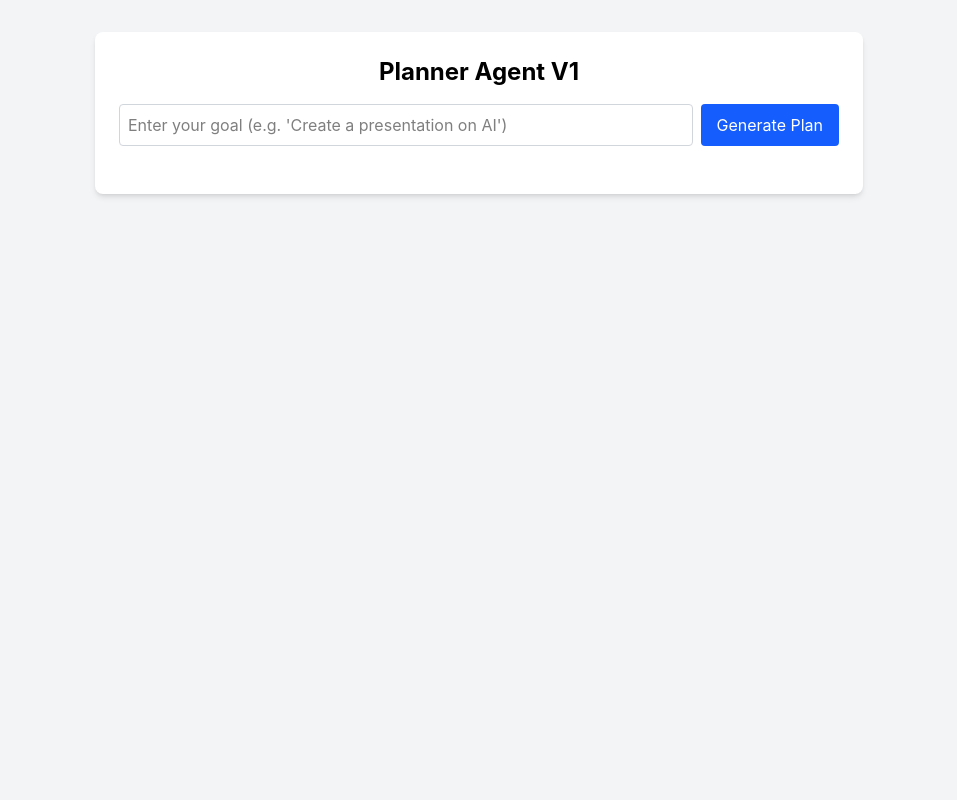
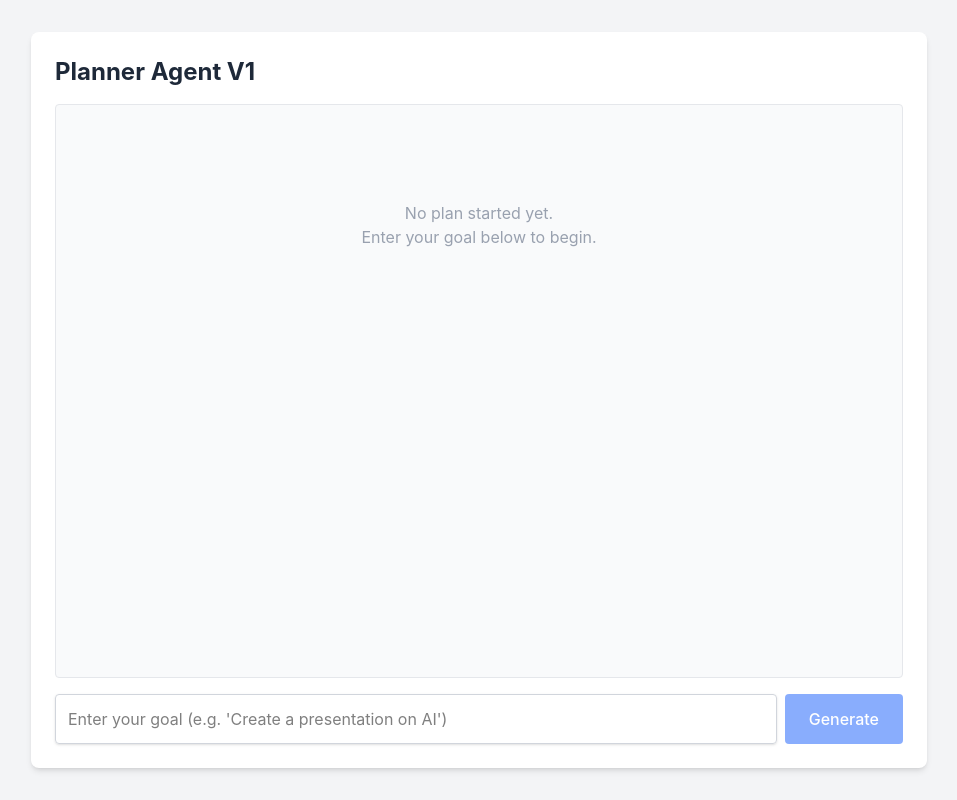
Before and after one commit to KAUSHALK123/AetherPhoenix, a React (Vite) app in the folder frontend/: page / in a window 1280 px wide. Shown: the whole page, without its empty margins (161-1118 px from the left). Built offline with nearby package versions, Linux system fonts and the light colour scheme.

Commit message:
feat(planner): implement multi-turn clarification flow in backend and frontend

```diff
--- a/frontend/src/App.tsx
+++ b/frontend/src/App.tsx
@@ -1,24 +1,52 @@
-import { useState } from 'react';
+import { useState, useRef, useEffect } from 'react';
+
+type Message = {
+  role: 'user' | 'planner';
+  content: string;
+  status?: string;
+};
 
 function App() {
   const [goal, setGoal] = useState("");
   const [loading, setLoading] = useState(false);
-  const [response, setResponse] = useState<any>(null);
   const [error, setError] = useState<string | null>(null);
+
+  const [sessionId, setSessionId] = useState<string | null>(null);
+  const [messages, setMessages] = useState<Message[]>([]);
+  const [currentStatus, setCurrentStatus] = useState<string>("idle");
+
+  const messagesEndRef = useRef<HTMLDivElement>(null);
+
+  const scrollToBottom = () => {
+    messagesEndRef.current?.scrollIntoView({ behavior: "smooth" });
+  };
+
+  useEffect(() => {
+    scrollToBottom();
+  }, [messages]);
 
   const handleSubmit = async (e: React.FormEvent) => {
     e.preventDefault();
     if (!goal.trim()) return;
 
+    const userMessage = goal;
+    setMessages(prev => [...prev, { role: 'user', content: userMessage }]);
+    setGoal("");
+
     setLoading(true);
     setError(null);
-    setResponse(null);
+    setCurrentStatus("processing");
 
     try {
+      const body: any = { goal: userMessage };
+      if (sessionId && currentStatus === "clarifying") {
+        body.session_id = sessionId;
+      }
+
       const res = await fetch("http://localhost:8000/api/v1/planner/generate", {
         method: "POST",
         headers: { "Content-Type": "application/json" },
-        body: JSON.stringify({ goal })
+        body: JSON.stringify(body)
       });
 
       if (!res.ok) {
@@ -26,74 +54,134 @@ function App() {
       }
 
       const data = await res.json();
-      setResponse(data);
+
+      if (data.session_id) {
+        setSessionId(data.session_id);
+      }
+
+      setCurrentStatus(data.status);
+      setMessages(prev => [...prev, {
+        role: 'planner',
+        content: data.reply,
+        status: data.status
+      }]);
+
+      if (data.status === "ready" || data.status === "error") {
+        setSessionId(null);
+      }
+
     } catch (err: any) {
       setError(err.message || "An error occurred");
+      setCurrentStatus("error");
     } finally {
       setLoading(false);
     }
   };
 
+  const handleReset = () => {
+    setMessages([]);
+    setSessionId(null);
+    setCurrentStatus("idle");
+    setError(null);
+  };
+
   return (
-    <div className="min-h-screen bg-gray-100 p-8">
-      <div className="max-w-3xl mx-auto bg-white p-6 rounded-lg shadow-md">
-        <h1 className="text-2xl font-bold mb-4 text-center">Planner Agent V1</h1>
-
-        <form onSubmit={handleSubmit} className="mb-6 flex gap-2">
-          <input
-            type="text"
-            value={goal}
-            onChange={(e) => setGoal(e.target.value)}
-            placeholder="Enter your goal (e.g. 'Create a presentation on AI')"
-            className="flex-1 p-2 border border-gray-300 rounded focus:outline-none focus:border-blue-500"
-            disabled={loading}
-          />
+    <div className="min-h-screen bg-gray-100 p-8 flex flex-col">
+      <div className="max-w-4xl mx-auto w-full bg-white p-6 rounded-lg shadow-md flex-1 flex flex-col">
+        <div className="flex justify-between items-center mb-4">
+          <h1 className="text-2xl font-bold text-gray-800">Planner Agent V1</h1>
+          {messages.length > 0 && (
             <button
-            type="submit"
-            disabled={loading}
-            className="bg-blue-600 text-white px-4 py-2 rounded hover:bg-blue-700 disabled:opacity-50"
+              onClick={handleReset}
+              className="text-sm bg-gray-200 hover:bg-gray-300 text-gray-700 px-3 py-1 rounded"
             >
-            {loading ? "Planning..." : "Generate Plan"}
+              New Plan
             </button>
-        </form>
+          )}
+        </div>
 
         {error && (
-          <div className="bg-red-100 border-l-4 border-red-500 text-red-700 p-4 mb-6" role="alert">
+          <div className="bg-red-100 border-l-4 border-red-500 text-red-700 p-4 mb-4" role="alert">
             <p className="font-bold">Error</p>
             <p>{error}</p>
           </div>
         )}
 
-        {response && (
-          <div className="bg-gray-50 p-4 rounded border border-gray-200 overflow-auto max-h-[600px]">
-            <h2 className="text-lg font-semibold mb-2">
-              Status: <span className="text-blue-600">{response.status}</span>
-            </h2>
+        <div className="flex-1 overflow-y-auto mb-4 bg-gray-50 border border-gray-200 rounded p-4 h-[600px]">
+          {messages.length === 0 ? (
+            <div className="text-center text-gray-400 mt-20">
+              <p>No plan started yet.</p>
+              <p>Enter your goal below to begin.</p>
+            </div>
+          ) : (
+            <div className="flex flex-col space-y-4">
+              {messages.map((msg, index) => (
+                <div
+                  key={index}
+                  className={`flex ${msg.role === 'user' ? 'justify-end' : 'justify-start'}`}
+                >
+                  <div
+                    className={`max-w-[85%] p-4 rounded-lg shadow-sm ${
+                      msg.role === 'user'
+                        ? 'bg-blue-600 text-white'
+                        : msg.status === 'clarifying'
+                          ? 'bg-yellow-50 border border-yellow-200 text-yellow-900'
+                          : msg.status === 'error'
+                            ? 'bg-red-50 border border-red-200 text-red-900'
+                            : 'bg-white border border-gray-200'
+                    }`}
+                  >
+                    {msg.role === 'planner' && msg.status === 'clarifying' && (
+                      <h3 className="font-bold text-yellow-800 text-sm mb-1">Clarification Needed:</h3>
+                    )}
+                    {msg.role === 'planner' && msg.status === 'error' && (
+                      <h3 className="font-bold text-red-800 text-sm mb-1">Planner Error:</h3>
+                    )}
 
-            {response.status === "clarifying" && (
-              <div className="mb-4 p-4 bg-yellow-50 border border-yellow-200 rounded">
-                <h3 className="font-bold text-yellow-800">Clarification Needed:</h3>
-                <p className="text-yellow-900 mt-1">{response.reply}</p>
+                    {msg.role === 'planner' && msg.status === 'ready' ? (
+                      <div>
+                        <h3 className="font-bold text-green-700 text-sm mb-2">Generated Plan:</h3>
+                        <pre className="text-xs bg-gray-800 text-green-400 p-3 rounded overflow-x-auto whitespace-pre-wrap">
+                          {JSON.stringify(JSON.parse(msg.content), null, 2)}
+                        </pre>
+                      </div>
+                    ) : (
+                      <p className="whitespace-pre-wrap">{msg.content}</p>
+                    )}
+                  </div>
+                </div>
+              ))}
+              {loading && (
+                <div className="flex justify-start">
+                  <div className="bg-gray-200 animate-pulse h-10 w-24 rounded-lg"></div>
                 </div>
               )}
-
-            {response.status === "ready" && (
-              <div>
-                <h3 className="font-bold text-green-700 mb-2">Generated Plan:</h3>
-                <pre className="text-sm bg-gray-800 text-green-400 p-4 rounded overflow-x-auto">
-                  {JSON.stringify(JSON.parse(response.reply), null, 2)}
-                </pre>
-              </div>
-            )}
-
-            {response.status === "error" && (
-              <div className="mb-4 p-4 bg-red-50 border border-red-200 rounded">
-                <h3 className="font-bold text-red-800">Planner Error:</h3>
-                <p className="text-red-900 mt-1">{response.reply}</p>
+              <div ref={messagesEndRef} />
             </div>
           )}
         </div>
-        )}
+
+        <form onSubmit={handleSubmit} className="flex gap-2">
+          <input
+            type="text"
+            value={goal}
+            onChange={(e) => setGoal(e.target.value)}
+            placeholder={
+              currentStatus === "clarifying"
+                ? "Answer clarification..."
+                : "Enter your goal (e.g. 'Create a presentation on AI')"
+            }
+            className="flex-1 p-3 border border-gray-300 rounded focus:outline-none focus:border-blue-500 shadow-sm"
+            disabled={loading}
+          />
+          <button
+            type="submit"
+            disabled={loading || !goal.trim()}
+            className="bg-blue-600 text-white px-6 py-2 rounded hover:bg-blue-700 disabled:opacity-50 font-medium transition-colors"
+          >
+            {currentStatus === "clarifying" ? "Answer" : "Generate"}
+          </button>
+        </form>
       </div>
     </div>
   );
```
Also changed, not shown: 2 other files (tests, documents, lock files or other folders). Lines whose indentation alone changed are shown as unchanged.
